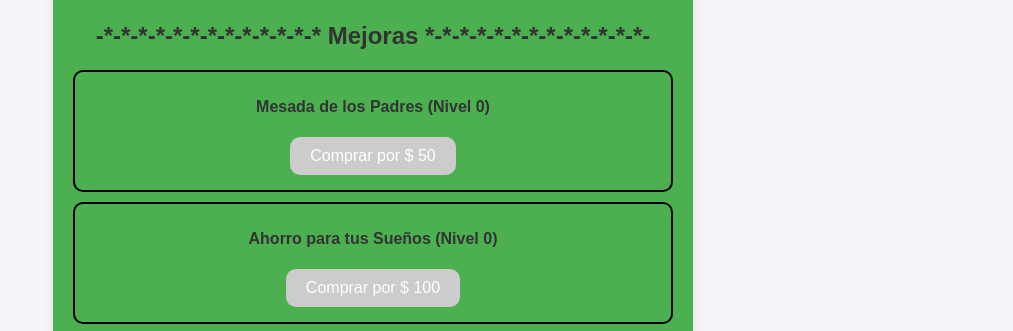
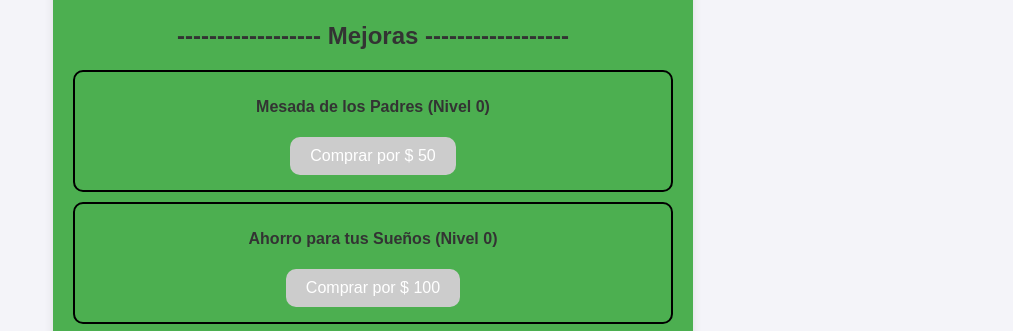
Before and after one commit to Budosama/MoneyClicker, a plain HTML site: page index.html in a window 1280 px wide. Shown: the part 411-742 px from the top of the page, without its empty margins (267-1280 px from the left). Drawn offline with Linux system fonts and the light colour scheme.

Commit message:
prueba commit

```diff
--- a/index.html
+++ b/index.html
@@ -17,7 +17,7 @@
         <h1 id="title">Money Clicker</h1>
         <p><span id="gold-prefix">Gold: </span><span id="gold">$ 0</span></p>
         <button id="clicker">¡¡TRABAJAR DURO!!</button>
-        <h2>-*-*-*-*-*-*-*-*-*-*-*-*-* Mejoras *-*-*-*-*-*-*-*-*-*-*-*-*-</h2>
+        <h2>------------------ Mejoras ------------------</h2>
         <div id="upgrades">
             <div class="upgrade" data-type="click" data-cost="50" data-increment="1" data-level="0">
                 <p class="story">Mesada de los Padres (Nivel 0)</p>
```
